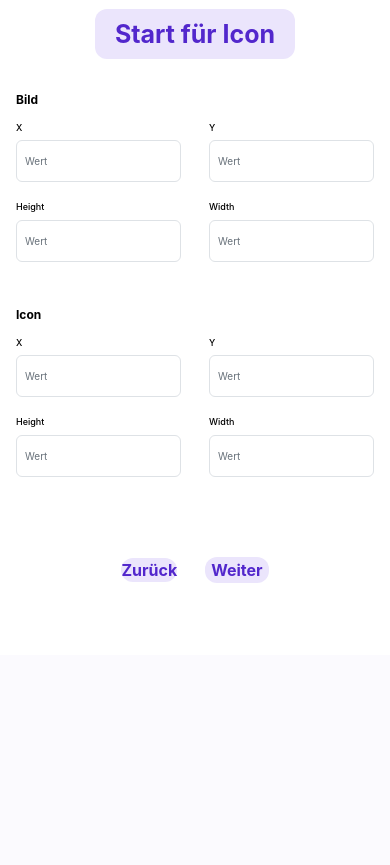
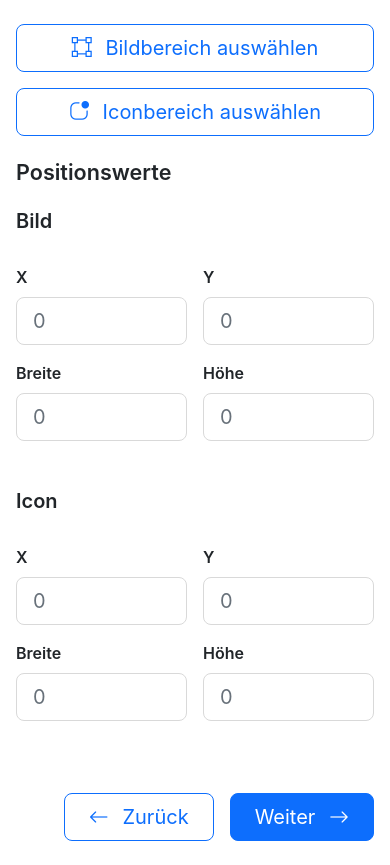
Before and after one commit to Roni-Aba/SQLQuestEditor, a Django app: page /createLevel51/ in a window 390 px wide. Shown: the part 972-1837 px from the top of the page. Before the commit the page ends 1555 px from the top, so only its background shows below. Run offline with Django 4.2, Linux system fonts and the light colour scheme.

Commit message:
delete: static createLevelShared.css refactor to bootstrap: createLevel5.html, createLevel51.css

```diff
--- a/backend/editor/static/editor/css/createLevel51.css
+++ b/backend/editor/static/editor/css/createLevel51.css
@@ -1,213 +1,49 @@
-.create-level51-page {
-  min-height: calc(100vh - 56px);
-  background-color: #ffffff;
-  color: var(--create-level-text);
+/*
+ * Nur die grafische Zeichenfläche benötigt eigene Styles.
+ * Grid, Formulare, Buttons, Abstände und Responsive-Verhalten
+ * werden weitgehend von Bootstrap übernommen.
+ */
+
+.create-level51-container {
+    max-width: 1800px;
 }
 
-.create-level51-content {
-  max-width: 1180px;
-  margin: 0 auto;
-  padding: 2.5rem 1rem 2rem;
-}
+.create-level51-image-area {
+    position: relative;
 
-.create-level51-form-row {
-  --bs-gutter-x: 32px;
-  --bs-gutter-y: 40px;
-  margin-top: 56px;
-}
+    width: 100%;
+    max-width: 1100px;
+    aspect-ratio: 3 / 2;
 
-.create-level51-helper {
-  display: flex;
-  flex-direction: column;
-  align-items: flex-start;
-}
+    overflow: hidden;
 
-.create-level51-helper-text {
-  max-width: 310px;
-  margin: 0 0 24px;
-  color: var(--create-level-text);
-  font-size: 20px;
-  font-weight: 700;
-  line-height: 1.1;
-}
+    border: 1px solid var(--bs-border-color);
+    border-radius: var(--bs-border-radius-lg);
 
-.create-level51-cosmo {
-  width: 260px;
-  height: 260px;
-  object-fit: contain;
-}
+    background-color: var(--bs-tertiary-bg);
 
-.create-level51-image-section {
-  display: flex;
-  flex-direction: column;
-  align-items: center;
-}
-
-.create-level51-image-wrap {
-  position: relative;
-  width: 600px;
-  height: 400px;
-  overflow: hidden;
     cursor: crosshair;
     user-select: none;
 }
 
 .create-level51-background-image {
+    display: block;
+
     width: 100%;
     height: 100%;
-  display: block;
+
     object-fit: cover;
+
     pointer-events: none;
+    user-select: none;
 }
 
 .create-level51-selection-box {
     position: absolute;
     display: none;
-  border: 2px solid var(--create-level-primary);
-  background-color: rgba(82, 39, 204, 0.15);
+
+    border: 2px solid var(--bs-primary);
+    background-color: rgba(var(--bs-primary-rgb), 0.15);
+
     pointer-events: none;
 }
-
-.create-level51-start-actions {
-  display: flex;
-  justify-content: center;
-  gap: 96px;
-  margin-top: 32px;
-}
-
-.create-level51-action-button {
-  border: 0;
-  border-radius: 12px;
-  background-color: var(--create-level-primary-light);
-  color: var(--create-level-primary);
-  font-size: 25px;
-  font-weight: 700;
-  line-height: 1.2;
-  padding: 10px 20px;
-  cursor: pointer;
-}
-
-.create-level51-action-button:hover,
-.create-level51-action-button:focus,
-.create-level51-action-button-active {
-  background-color: var(--create-level-primary-light-hover);
-  color: var(--create-level-primary);
-}
-
-.create-level51-values {
-  display: flex;
-  flex-direction: column;
-  align-items: flex-start;
-  padding-top: 0;
-}
-
-.create-level51-value-group {
-  width: 100%;
-}
-
-.create-level51-icon-group {
-  margin-top: 44px;
-}
-
-.create-level51-value-title {
-  margin: 0 0 12px;
-  color: #000000;
-  font-size: 12px;
-  font-weight: 700;
-}
-
-.create-level51-value-grid {
-  display: grid;
-  grid-template-columns: repeat(2, 60px);
-  gap: 18px 28px;
-}
-
-.create-level51-input-wrap {
-  display: flex;
-  flex-direction: column;
-  gap: 6px;
-  color: #000000;
-  font-size: 9px;
-  font-weight: 500;
-}
-
-.create-level51-input {
-  width: 60px;
-  height: 42px;
-  border: 1px solid var(--create-level-border);
-  border-radius: 6px;
-  color: var(--create-level-muted);
-  font-size: 10px;
-  padding: 8px;
-}
-
-.create-level51-input::placeholder {
-  color: var(--create-level-muted);
-  opacity: 1;
-}
-
-.create-level51-input:focus {
-  border-color: var(--create-level-primary);
-  box-shadow: 0 0 0 3px rgba(82, 39, 204, 0.12);
-}
-
-.create-level51-navigation {
-  display: flex;
-  justify-content: center;
-  align-items: center;
-  gap: 96px;
-  margin-top: 170px;
-  padding-bottom: 2.5rem;
-}
-
-@media (max-width: 1100px) {
-  .create-level51-image-wrap {
-    width: 100%;
-    max-width: 600px;
-    height: auto;
-    aspect-ratio: 3 / 2;
-  }
-
-  .create-level51-start-actions {
-    gap: 32px;
-    flex-wrap: wrap;
-  }
-}
-
-@media (max-width: 820px) {
-  .create-level51-content {
-    padding: 1.5rem 1rem 2rem;
-  }
-
-  .create-level51-form-row {
-    margin-top: 40px;
-  }
-
-  .create-level51-helper {
-    align-items: center;
-    text-align: center;
-  }
-
-  .create-level51-cosmo {
-    width: 180px;
-    height: 180px;
-  }
-
-  .create-level51-values {
-    margin-top: 2rem;
-  }
-
-  .create-level51-value-grid {
-    grid-template-columns: repeat(2, 1fr);
-    width: 100%;
-  }
-
-  .create-level51-input {
-    width: 100%;
-  }
-
-  .create-level51-navigation {
-    gap: 28px;
-    margin-top: 80px;
-  }
-}
--- a/backend/editor/static/editor/css/createLevelShared.css
+++ /dev/null
@@ -1,131 +0,0 @@
-:root {
-  --create-level-primary: #5227cc;
-  --create-level-primary-light: #ebe5fc;
-  --create-level-primary-light-hover: #ded4fb;
-  --create-level-active: #d72fb3;
-  --create-level-step: #f6d9f5;
-  --create-level-text: #212529;
-  --create-level-muted: #68717a;
-  --create-level-border: #dee2e6;
-}
-
-/* Gemeinsame Seitengrundlage für alle Create-Level-Seiten */
-.create-level-page,
-.create-level1-page {
-  background-color: #ffffff;
-  color: var(--create-level-text);
-  font-family: Inter, system-ui, -apple-system, BlinkMacSystemFont, "Segoe UI", sans-serif;
-}
-
-/* Gemeinsame Cosmo-Bildbasis */
-.create-level-cosmo,
-.create-level1-cosmo {
-  display: block;
-  object-fit: contain;
-}
-
-/* Gemeinsame zentrierte Buttonbereiche */
-.create-level-button-section,
-.create-level1-navigation {
-  display: flex;
-  justify-content: center;
-  width: 100%;
-}
-
-/* Gemeinsame Wizard-Kreis-/Statusbar-Optik */
-.create-level1-steps {
-  display: flex;
-  justify-content: center;
-  gap: 24px;
-  width: 100%;
-  margin: 0 auto 56px;
-  padding: 0;
-  list-style: none;
-}
-
-.create-level1-steps li {
-  display: flex;
-  align-items: center;
-  justify-content: center;
-  width: 56px;
-  height: 56px;
-  flex: 0 0 56px;
-  border-radius: 50%;
-  background-color: var(--create-level-step);
-  color: #000000;
-  font-size: 24px;
-  font-weight: 700;
-  line-height: 1;
-}
-
-.create-level1-steps li.is-active {
-  background-color: var(--create-level-active);
-}
-
-/* Gemeinsame Formularbasis */
-.create-level1-field {
-  display: flex;
-  flex-direction: column;
-  gap: 18px;
-}
-
-.create-level1-field label {
-  margin: 0;
-  color: var(--create-level-text);
-  font-size: 20px;
-  font-weight: 700;
-  line-height: 1.08;
-}
-
-.create-level1-field label span {
-  display: block;
-}
-
-.create-level1-field input,
-.create-level1-field textarea {
-  width: 100%;
-  min-height: 58px;
-  border: 1px solid var(--create-level-border);
-  border-radius: 12px;
-  background-color: #ffffff;
-  color: var(--create-level-text);
-  font: 400 16px/28px Inter, system-ui, -apple-system, BlinkMacSystemFont, "Segoe UI", sans-serif;
-  padding: 15px 24px;
-  outline: none;
-}
-
-.create-level1-field textarea {
-  min-height: 84px;
-  resize: vertical;
-}
-
-.create-level1-field input::placeholder,
-.create-level1-field textarea::placeholder {
-  color: var(--create-level-muted);
-  opacity: 1;
-}
-
-.create-level1-field input:focus,
-.create-level1-field textarea:focus {
-  border-color: var(--create-level-primary);
-  box-shadow: 0 0 0 3px rgba(82, 39, 204, 0.12);
-}
-
-/* Gemeinsame Button-Optik */
-.create-level1-small-button,
-.create-level1-button {
-  border: 0;
-  border-radius: 12px;
-  background-color: var(--create-level-primary-light);
-  color: var(--create-level-primary);
-  font-weight: 700;
-  white-space: nowrap;
-  cursor: pointer;
-  text-decoration: none;
-}
-
-.create-level1-button:hover,
-.create-level1-small-button:hover {
-  background-color: var(--create-level-primary-light-hover);
-  color: var(--create-level-primary);
-}
--- a/backend/editor/templates/editor/createLevel51.html
+++ b/backend/editor/templates/editor/createLevel51.html
@@ -6,193 +6,318 @@ Position anpassen | SQL Spell Quest Editor
 {% endblock %}
 
 {% block additional_css %}
-<link rel="stylesheet" href="{% static 'editor/css/createLevelShared.css' %}">
-<link rel="stylesheet" href="{% static 'editor/css/createLevel51.css' %}">
-<link rel="stylesheet" href="{% static 'editor/components/statusBar/statusBar.css' %}">
+<link
+  rel="stylesheet"
+  href="{% static 'editor/components/statusBar/statusBar.css' %}"
+>
+<link
+  rel="stylesheet"
+  href="{% static 'editor/components/helper/helper.css' %}"
+>
+<link
+  rel="stylesheet"
+  href="{% static 'editor/css/createLevel51.css' %}"
+>
 {% endblock %}
 
 {% block content %}
+<main class="create-page">
+  <div class="container-fluid create-level51-container py-4 px-3 px-xl-4">
 
-<main class="create-level51-page">
-  <div class="container-fluid px-0">
-
-    {% include "editor/components/statusbar/statusbar.html" with steps=steps %}
+    <section
+      class="mb-5"
+      aria-label="Fortschritt der Levelerstellung"
+    >
+      {% include "editor/components/statusBar/statusBar.html" with steps=steps %}
+    </section>
 
     <form
-      class="create-level51-content"
       action="{% url 'create_level51' %}"
       method="post"
     >
       {% csrf_token %}
 
-      <div class="row align-items-start create-level51-form-row">
+      <div class="row align-items-start g-4 g-xxl-5">
 
-        <aside class="col-12 col-md-3 create-level51-helper" aria-label="Hilfetext von Cosmo">
-          <p class="create-level51-helper-text">
-            Ziehe einen Rahmen um die gewünschte Position deines Gegenstandes.
-            Dies machen wir 2x einmal für unseren Objektbereich und nochmal für das Icon
+        <aside
+          class="col-12 col-lg-3 col-xxl-2"
+          aria-label="Hilfetext von Cosmo"
+        >
+          {% include "editor/components/helper/helper.html" with helper_image="editor/img/cat8.png" helper_text="Ziehe einen Rahmen um die gewünschte Position deines Gegenstandes. Lege zuerst den Bildbereich und danach den Iconbereich fest." %}
+        </aside>
+
+        <section
+          class="col-12 col-lg-9 col-xxl-8"
+          aria-labelledby="position-title"
+        >
+          <h1
+            id="position-title"
+            class="h3 fw-semibold text-center mb-4"
+          >
+            Position auswählen
+          </h1>
+
+          <p class="text-body-secondary text-center mb-4">
+            Wähle zuerst einen Bereich aus und ziehe anschließend
+            mit der Maus eine Bounding Box auf dem Bild.
           </p>
 
+          <div
+            id="image-area"
+            class="create-level51-image-area mx-auto"
+            aria-label="Auswahlbereich auf dem Hintergrundbild"
+          >
             <img
-            src="{% static 'editor/img/cat1.png' %}"
-            alt="Cosmo Wizard"
-            class="create-level51-cosmo"
-          >
-        </aside>
-
-        <section class="col-12 col-md-6 create-level51-image-section" aria-label="Hintergrundbild">
-          <div class="create-level51-image-wrap" id="image-area">
-            <img
+              id="level-background-image"
               src="{% static form_values.level_picture_path %}"
-              alt="Level Hintergrund"
+              alt="Hintergrundbild des Levels"
               class="create-level51-background-image"
-              id="level-background-image"
+              draggable="false"
             >
 
-            <div id="selection-box" class="create-level51-selection-box"></div>
+            <div
+              id="selection-box"
+              class="create-level51-selection-box"
+              aria-hidden="true"
+            ></div>
           </div>
 
-          <div class="create-level51-start-actions">
+          <div
+            class="d-flex flex-column flex-sm-row flex-wrap
+                   justify-content-center gap-3 mt-4"
+          >
             <button
               type="button"
-              class="create-level51-action-button"
               id="start-image-selection"
+              class="btn btn-outline-primary btn-lg px-4"
+              aria-pressed="false"
             >
-              Start für Bild
+              <i
+                class="bi bi-bounding-box me-2"
+                aria-hidden="true"
+              ></i>
+              Bildbereich auswählen
             </button>
 
             <button
               type="button"
-              class="create-level51-action-button"
               id="start-icon-selection"
+              class="btn btn-outline-primary btn-lg px-4"
+              aria-pressed="false"
             >
-              Start für Icon
+              <i
+                class="bi bi-app-indicator me-2"
+                aria-hidden="true"
+              ></i>
+              Iconbereich auswählen
             </button>
           </div>
         </section>
 
-        <section class="col-12 col-md-3 create-level51-values" aria-label="Positionswerte">
+        <section
+          class="col-12 col-xxl-2"
+          aria-labelledby="position-values-title"
+        >
+          <h2
+            id="position-values-title"
+            class="h4 fw-semibold mb-4"
+          >
+            Positionswerte
+          </h2>
 
-          <div class="create-level51-value-group">
-            <p class="create-level51-value-title">Bild</p>
+          <fieldset class="mb-5">
+            <legend class="h5 fw-semibold mb-3">
+              Bild
+            </legend>
 
-            <div class="create-level51-value-grid">
-              <label class="create-level51-input-wrap">
+            <div class="row g-3">
+
+              <div class="col-6 col-md-3 col-xxl-6">
+                <label
+                  for="image-x"
+                  class="form-label fw-semibold"
+                >
                   X
+                </label>
+
                 <input
                   type="number"
                   name="image_x"
                   id="image-x"
-                  class="form-control create-level51-input"
-                  placeholder="Wert"
+                  class="form-control form-control-lg"
+                  placeholder="0"
                   value="{{ form_values.image_x|default:'' }}"
                 >
+              </div>
+
+              <div class="col-6 col-md-3 col-xxl-6">
+                <label
+                  for="image-y"
+                  class="form-label fw-semibold"
+                >
+                  Y
                 </label>
 
-              <label class="create-level51-input-wrap">
-                Y
                 <input
                   type="number"
                   name="image_y"
                   id="image-y"
-                  class="form-control create-level51-input"
-                  placeholder="Wert"
+                  class="form-control form-control-lg"
+                  placeholder="0"
                   value="{{ form_values.image_y|default:'' }}"
                 >
+              </div>
+
+              <div class="col-6 col-md-3 col-xxl-6">
+                <label
+                  for="image-width"
+                  class="form-label fw-semibold"
+                >
+                  Breite
                 </label>
 
-              <label class="create-level51-input-wrap">
-                Height
+                <input
+                  type="number"
+                  name="image_width"
+                  id="image-width"
+                  class="form-control form-control-lg"
+                  placeholder="0"
+                  value="{{ form_values.image_width|default:'' }}"
+                >
+              </div>
+
+              <div class="col-6 col-md-3 col-xxl-6">
+                <label
+                  for="image-height"
+                  class="form-label fw-semibold"
+                >
+                  Höhe
+                </label>
+
                 <input
                   type="number"
                   name="image_height"
                   id="image-height"
-                  class="form-control create-level51-input"
-                  placeholder="Wert"
+                  class="form-control form-control-lg"
+                  placeholder="0"
                   value="{{ form_values.image_height|default:'' }}"
                 >
+              </div>
+
+            </div>
+          </fieldset>
+
+          <fieldset>
+            <legend class="h5 fw-semibold mb-3">
+              Icon
+            </legend>
+
+            <div class="row g-3">
+
+              <div class="col-6 col-md-3 col-xxl-6">
+                <label
+                  for="icon-x"
+                  class="form-label fw-semibold"
+                >
+                  X
                 </label>
 
-              <label class="create-level51-input-wrap">
-                Width
-                <input
-                  type="number"
-                  name="image_width"
-                  id="image-width"
-                  class="form-control create-level51-input"
-                  placeholder="Wert"
-                  value="{{ form_values.image_width|default:'' }}"
-                >
-              </label>
-            </div>
-          </div>
-
-          <div class="create-level51-value-group create-level51-icon-group">
-            <p class="create-level51-value-title">Icon</p>
-
-            <div class="create-level51-value-grid">
-              <label class="create-level51-input-wrap">
-                X
                 <input
                   type="number"
                   name="icon_x"
                   id="icon-x"
-                  class="form-control create-level51-input"
-                  placeholder="Wert"
+                  class="form-control form-control-lg"
+                  placeholder="0"
                   value="{{ form_values.icon_x|default:'' }}"
                 >
+              </div>
+
+              <div class="col-6 col-md-3 col-xxl-6">
+                <label
+                  for="icon-y"
+                  class="form-label fw-semibold"
+                >
+                  Y
                 </label>
 
-              <label class="create-level51-input-wrap">
-                Y
                 <input
                   type="number"
                   name="icon_y"
                   id="icon-y"
-                  class="form-control create-level51-input"
-                  placeholder="Wert"
+                  class="form-control form-control-lg"
+                  placeholder="0"
                   value="{{ form_values.icon_y|default:'' }}"
                 >
+              </div>
+
+              <div class="col-6 col-md-3 col-xxl-6">
+                <label
+                  for="icon-width"
+                  class="form-label fw-semibold"
+                >
+                  Breite
                 </label>
 
-              <label class="create-level51-input-wrap">
-                Height
+                <input
+                  type="number"
+                  name="icon_width"
+                  id="icon-width"
+                  class="form-control form-control-lg"
+                  placeholder="0"
+                  value="{{ form_values.icon_width|default:'' }}"
+                >
+              </div>
+
+              <div class="col-6 col-md-3 col-xxl-6">
+                <label
+                  for="icon-height"
+                  class="form-label fw-semibold"
+                >
+                  Höhe
+                </label>
+
                 <input
                   type="number"
                   name="icon_height"
                   id="icon-height"
-                  class="form-control create-level51-input"
-                  placeholder="Wert"
+                  class="form-control form-control-lg"
+                  placeholder="0"
                   value="{{ form_values.icon_height|default:'' }}"
                 >
-              </label>
-
-              <label class="create-level51-input-wrap">
-                Width
-                <input
-                  type="number"
-                  name="icon_width"
-                  id="icon-width"
-                  class="form-control create-level51-input"
-                  placeholder="Wert"
-                  value="{{ form_values.icon_width|default:'' }}"
-                >
-              </label>
-            </div>
               </div>
 
+            </div>
+          </fieldset>
         </section>
+
       </div>
 
-      <section class="create-level51-navigation" aria-label="Seitennavigation">
-        <a class="create-level1-button" href="{% url 'create_level5' %}">
+      <nav
+        class="d-flex flex-wrap justify-content-end gap-3 mt-5 pt-4"
+        aria-label="Navigation der Levelerstellung"
+      >
+        <a
+          href="{% url 'create_level5' %}"
+          class="btn btn-outline-primary btn-lg px-4"
+        >
+          <i
+            class="bi bi-arrow-left me-2"
+            aria-hidden="true"
+          ></i>
           Zurück
         </a>
 
-        <button type="submit" class="create-level1-button">
+        <button
+          type="submit"
+          class="btn btn-primary btn-lg px-4"
+        >
           Weiter
+          <i
+            class="bi bi-arrow-right ms-2"
+            aria-hidden="true"
+          ></i>
         </button>
-      </section>
+      </nav>
 
     </form>
   </div>
@@ -215,8 +340,15 @@ Position anpassen | SQL Spell Quest Editor
     activeTarget = target;
     selectionBox.style.display = "none";
 
-    startImageButton.classList.toggle("create-level51-action-button-active", target === "image");
-    startIconButton.classList.toggle("create-level51-action-button-active", target === "icon");
+    startImageButton.classList.toggle(
+      "active",
+      target === "image"
+    );
+
+    startIconButton.classList.toggle(
+      "active",
+      target === "icon"
+    );
   }
 
   function setValues(target, x, y, width, height) {
@@ -229,8 +361,11 @@ Position anpassen | SQL Spell Quest Editor
   function getImageScale() {
     const displayedRect = backgroundImage.getBoundingClientRect();
 
-    const scaleX = backgroundImage.naturalWidth / displayedRect.width;
-    const scaleY = backgroundImage.naturalHeight / displayedRect.height;
+    const scaleX =
+      backgroundImage.naturalWidth / displayedRect.width;
+
+    const scaleY =
+      backgroundImage.naturalHeight / displayedRect.height;
 
     return {
       scaleX: scaleX,
@@ -249,7 +384,12 @@ Position anpassen | SQL Spell Quest Editor
     };
   }
 
-  function convertDisplayedBoxToOriginalImageBox(x, y, width, height) {
+  function convertDisplayedBoxToOriginalImageBox(
+    x,
+    y,
+    width,
+    height
+  ) {
     const imageData = getImageScale();
 
     return {
@@ -275,7 +415,8 @@ Position anpassen | SQL Spell Quest Editor
 
     isDrawing = true;
 
-    const position = getMousePositionOnDisplayedImage(event);
+    const position =
+      getMousePositionOnDisplayedImage(event);
 
     startX = position.x;
     startY = position.y;
@@ -292,7 +433,8 @@ Position anpassen | SQL Spell Quest Editor
       return;
     }
 
-    const position = getMousePositionOnDisplayedImage(event);
+    const position =
+      getMousePositionOnDisplayedImage(event);
 
     const currentX = position.x;
     const currentY = position.y;
@@ -315,12 +457,20 @@ Position anpassen | SQL Spell Quest Editor
 
     isDrawing = false;
 
-    const displayedX = parseFloat(selectionBox.style.left) || 0;
-    const displayedY = parseFloat(selectionBox.style.top) || 0;
-    const displayedWidth = parseFloat(selectionBox.style.width) || 0;
-    const displayedHeight = parseFloat(selectionBox.style.height) || 0;
+    const displayedX =
+      parseFloat(selectionBox.style.left) || 0;
 
-    const originalBox = convertDisplayedBoxToOriginalImageBox(
+    const displayedY =
+      parseFloat(selectionBox.style.top) || 0;
+
+    const displayedWidth =
+      parseFloat(selectionBox.style.width) || 0;
+
+    const displayedHeight =
+      parseFloat(selectionBox.style.height) || 0;
+
+    const originalBox =
+      convertDisplayedBoxToOriginalImageBox(
         displayedX,
         displayedY,
         displayedWidth,
```
Lines whose indentation alone changed are shown as unchanged.
